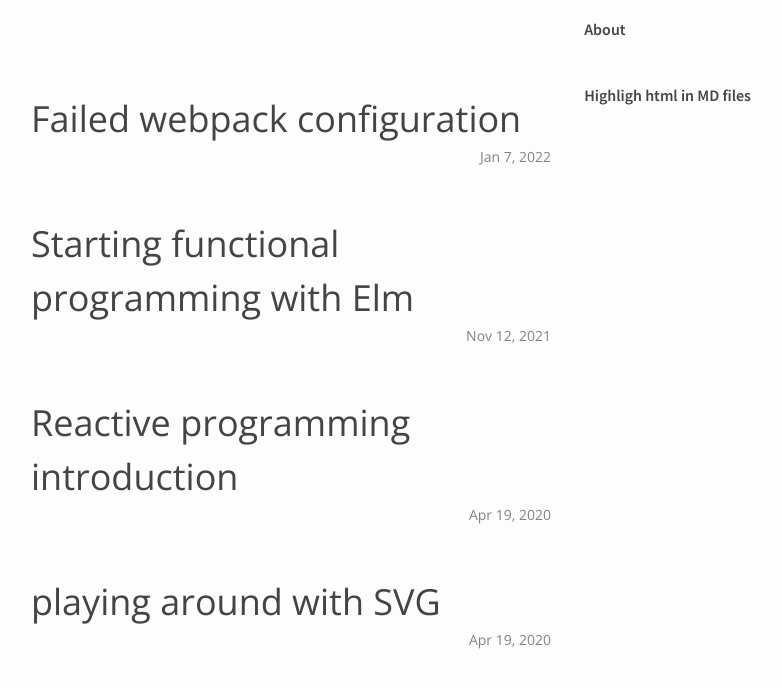
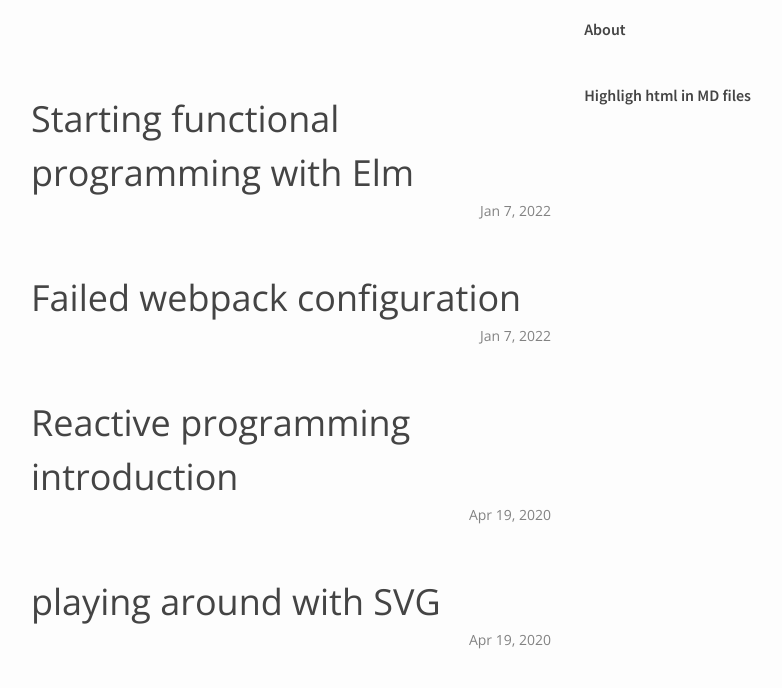
Before and after one commit to tikal86/tikal86.github.io, a Jekyll site: the page built from index.html, in a window 1280 px wide and 900 px high, scrolled down 724 px, cut to the strip 180-868 px from the top of the window. Shown: the whole strip, without its empty margins (349-1131 px from the left). Built offline with Jekyll 4.4.1, drawn with Linux system fonts in a browser that asks for light colours.

Commit message:
renamed blog post

```diff
--- a/_posts/2021-11-12-starting-with-elm.md
+++ b/_posts/2022-01-07-starting-with-elm.md
@@ -1,7 +1,7 @@
 ---
 layout: post
 title:  "Starting functional programming with Elm"
-date:   2021-11-12
+date:   2022-01-07
 categories: [elm]
 tags: [functional, programming, elm]
 ---
```
